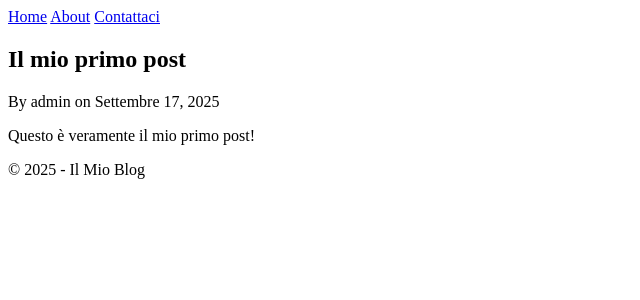
After one commit to stefincarico/progetto-fase-a, a Django app: page /blog/post/1/ in a window 1280 px wide. The commit adds this page. Shown: the top 300 px of the page, without its empty margins (0-640 px from the left). Run offline with Django 5.2, Linux system fonts and the light colour scheme; data comes from the database, SQL or seed files in the repository; both versions use the stored data as it was after the commit.

Commit message:
feat(blog): Aggiunge get_absolute_url e corregge URL di navigazione
  Questo commit introduce due modifiche principali al funzionamento dell'app blog.

  1.  Implementa get_absolute_url() sul modello Post:
      - Aggiunge il metodo get_absolute_url al modello Post per fornire un URL canonico per ogni
  articolo.
      - Risolve l'errore ImproperlyConfigured che si verificava dopo la modifica o la creazione di un
  post, fornendo una destinazione standard per il reindirizzamento (post-detail).

  2.  Corregge errori NoReverseMatch nella navigazione:
      - Risolve gli errori causati da link non definiti nella barra di navigazione del template
  base.html.
      - Aggiunge le viste, i percorsi URL nominati (blog-about, blog-contact, post-create) e i
  relativi template per le pagine "About", "Contatti" e "Crea Post".
      - Protegge la vista di creazione dei post con il decoratore @login_required.

```diff
--- a/05_django_blog/blog/models.py
+++ b/05_django_blog/blog/models.py
@@ -4,17 +4,21 @@ from django.utils import timezone
 from django.contrib.auth.models import User # Importiamo il modello Utente di Django
 
 # Ogni classe Model corrisponde a una tabella nel database
+from django.urls import reverse
+
+
 class Post(models.Model):
-    # Ogni attributo corrisponde a una colonna della tabella
+    # ... (i tuoi campi title, content, etc. restano qui)
     title = models.CharField(max_length=100)
     content = models.TextField(null=True, blank=True)
-    # auto_now_add=True dice a Django di salvare la data e ora correnti
-    # solo la prima volta che l'oggetto viene creato.
     date_posted = models.DateTimeField(default=timezone.now)
-    # ForeignKey crea una relazione "molti-a-uno". Molti post possono
-    # appartenere a un solo utente. on_delete=models.CASCADE dice a Django:
-    # "se l'utente viene cancellato, cancella anche tutti i suoi post".
     author = models.ForeignKey(User, on_delete=models.CASCADE)
 
     def __str__(self):
         return self.title
+
+    def get_absolute_url(self):
+        """Restituisce l'URL canonico per un'istanza di questo modello."""
+        # reverse() costruisce un URL a partire dal nome definito in urls.py
+        # kwargs passa i parametri richiesti dall'URL (in questo caso, la chiave primaria del post)
+        return reverse('post-detail', kwargs={'pk': self.pk})
--- a/05_django_blog/blog/templates/blog/about.html
+++ b/05_django_blog/blog/templates/blog/about.html
@@ -1,7 +1,5 @@
-<!-- blog/templates/blog/about.html -->
 {% extends 'blog/base.html' %}
-
 {% block content %}
-    <h1>Chi Siamo</h1>
-    <p>Questa è la pagina 'About' del nostro fantastico blog Django!</p>
+    <h1>Pagina About</h1>
+    <p>Questa è la pagina informativa del nostro blog.</p>
 {% endblock content %}
--- a/05_django_blog/blog/templates/blog/base.html
+++ b/05_django_blog/blog/templates/blog/base.html
@@ -6,10 +6,23 @@
     <title>Il Mio Fantastico Blog</title>
 </head>
 <body>
+        {% if messages %}
+        {% for message in messages %}
+            <div class="alert-{{ message.tags }}">
+                {{ message }}
+            </div>
+        {% endfor %}
+    {% endif %}
     <header>
         <nav>
             <a href="{% url 'blog-home' %}">Home</a>
+            <!-- Logica condizionale -->
+            {% if user.is_authenticated %}
+                <a href="{% url 'post-create' %}">Crea Post</a>
+            {% endif %}
             <a href="{% url 'blog-about' %}">About</a>
+            <a href="{% url 'blog-contact' %}">Contattaci</a>
+
         </nav>
     </header>
 
--- a/05_django_blog/blog/templates/blog/home.html
+++ b/05_django_blog/blog/templates/blog/home.html
@@ -6,8 +6,8 @@
 
     {% for post in posts %}
         <article>
-            <h2>{{ post.title }}</h2>
-            <p>By {{ post.author }} on {{ post.date_posted|date:"F d, Y" }}</p>
+            <h2><a href="{% url 'post-detail' post.pk %}">{{ post.title }}</a></h2>
+            <p>▶ {{ post.author }} | {{ post.date_posted|date:"F d, Y H:i" }}</p>
             <p>{{ post.content }}</p>
         </article>
         <hr>
--- /dev/null
+++ b/05_django_blog/blog/templates/blog/post_detail.html
@@ -0,0 +1,13 @@
+{% extends "blog/base.html" %}
+{% block content %}
+  <article>
+    <h2>{{ object.title }}</h2>
+    <p>By {{ object.author.username }} on {{ object.date_posted|date:"F d, Y" }}</p>
+    <p>{{ object.content }}</p>
+    {% if object.author == user %}
+  <a href="{% url 'post-update' object.pk %}">Modifica</a>
+  <a href="{% url 'post-delete' object.pk %}">Elimina</a>
+{% endif %}
+
+  </article>
+{% endblock content %}
--- a/05_django_blog/blog/urls.py
+++ b/05_django_blog/blog/urls.py
@@ -1,12 +1,18 @@
 # blog/urls.py
 from django.urls import path
-from . import views # Importiamo le views dalla stessa cartella
+# Importiamo direttamente la nostra nuova classe
+from .views import PostCreateView, PostDeleteView, PostListView, PostDetailView, PostUpdateView
+from . import views
 
+# Questo file gestisce gli URL specifici dell'app 'blog'
 urlpatterns = [
-    # Quando l'utente visita l'URL "radice" dell'app (es. /blog/),
-    # Django chiamerà la funzione 'home' che si trova in views.py.
-    path('', views.home, name='blog-home'),
-
-    # Questa nuova regola dice: l'indirizzo 'about/' va alla view 'about'
+    # La vecchia riga era: path('', views.home, name='blog-home'),
+    # La nuova riga è:
+    path('', PostListView.as_view(), name='blog-home'),
     path('about/', views.about, name='blog-about'),
+    path('contact/', views.contact, name='blog-contact'),
+    path('post/new/', PostCreateView.as_view(), name='post-create'),
+    path('post/<int:pk>/', PostDetailView.as_view(), name='post-detail'),
+    path('post/<int:pk>/update/', PostUpdateView.as_view(), name='post-update'),
+    path('post/<int:pk>/delete/', PostDeleteView.as_view(), name='post-delete'),
 ]
--- a/05_django_blog/blog/views.py
+++ b/05_django_blog/blog/views.py
@@ -1,24 +1,97 @@
 # blog/views.py
 from django.shortcuts import render
+from django.urls import reverse_lazy
 from .models import Post # Importiamo il nostro modello Post!
+from django.shortcuts import redirect # Ci servirà per reindirizzare l'utente
+from django.contrib import messages # Per mostrare messaggi di successo
+from .forms import ContactForm, PostForm # Aggiungi PostForm
+from django.contrib.auth.decorators import login_required # Importa il decorator!
 
-def home(request):
-    # Usiamo l'ORM per prendere tutti gli oggetti Post dal database
-    # e li ordiniamo per data, dal più recente al più vecchio.
-    posts = Post.objects.all().order_by('-date_posted')
+from django.shortcuts import render, redirect
+from django.contrib.auth.decorators import login_required
+from .models import Post
+from django.contrib.auth.mixins import LoginRequiredMixin, UserPassesTestMixin
+from django.views.generic import ListView, DetailView, CreateView, UpdateView, DeleteView
 
-    # Creiamo un "contesto", un dizionario Python.
-    # La chiave ('posts') sarà il nome della variabile che useremo nel template.
-    # Il valore (posts) è il QuerySet che abbiamo appena creato.
-    context = {
-        'posts': posts
-    }
+# -------------------------------------------------------------------
+# QUESTA È LA NOSTRA NUOVA VIEW BASATA SU CLASSE
+class PostListView(ListView):
+    model = Post # 1. Quale modello interrogare
+    template_name = 'blog/home.html' # 2. Quale template usare
+    context_object_name = 'posts' # 3. Come si chiamerà la nostra lista nel template
+    ordering = ['-date_posted'] # Aggiungiamo anche l'ordinamento
+# -------------------------------------------------------------------
 
-    # Passiamo il contesto al template.
-    # La funzione render si occuperà di rendere questa variabile
-    # disponibile nel file HTML.
-    return render(request, 'blog/home.html', context)
+
+def about(request):
+    return render(request, 'blog/about.html', {'title': 'About'})
+
+
+@login_required
+def post_create(request):
+    # Logica per creare un post (la vedremo dopo)
+    return redirect('blog-home') # Per ora, reindirizziamo alla home
 
 def about(request):
     # Non abbiamo ancora creato questo template, ma prepariamo la view
     return render(request, 'blog/about.html', {'title': 'About'})
+
+def contact(request):
+    if request.method == 'POST':
+        # Se il metodo è POST, l'utente ha inviato dei dati.
+        # Creiamo un'istanza del form POPOLANDOLA con i dati dalla richiesta.
+        form = ContactForm(request.POST)
+        if form.is_valid():
+            # is_valid() fa tutta la magia: validazione, pulizia...
+            # Se i dati sono validi, li possiamo leggere da form.cleaned_data
+            name = form.cleaned_data['name']
+            email = form.cleaned_data['email']
+            message_text = form.cleaned_data['message']
+
+            # Qui, in un'app reale, invieremmo un'email.
+            # Per ora, stampiamo solo in console.
+            print(f"NUOVO MESSAGGIO DA {name} ({email}): {message_text}")
+
+            messages.success(request, 'Il tuo messaggio è stato inviato con successo!')
+            return redirect('blog-home') # Reindirizza l'utente alla home
+    else:
+        # Se il metodo è GET (o qualsiasi altro), l'utente ha appena visitato la pagina.
+        # Creiamo un'istanza del form VUOTA.
+        form = ContactForm()
+
+    return render(request, 'blog/contact.html', {'form': form})
+
+class PostCreateView(LoginRequiredMixin, CreateView):
+    model = Post
+    fields = ['title', 'content']
+    # Il template di default sarebbe post_form.html, che abbiamo già.
+
+    # Dobbiamo sovrascrivere questo metodo per assegnare l'autore
+    def form_valid(self, form):
+        form.instance.author = self.request.user
+        return super().form_valid(form)
+
+class PostDetailView(DetailView):
+    model = Post
+    # Django per convenzione cercherà <app>/<model>_detail.html
+    # Quindi non serve specificare il template_name se seguiamo la convenzione.
+
+class PostUpdateView(LoginRequiredMixin, UserPassesTestMixin, UpdateView):
+    model = Post
+    fields = ['title', 'content']
+
+    def form_valid(self, form):
+        form.instance.author = self.request.user
+        return super().form_valid(form)
+
+    def test_func(self):
+        post = self.get_object()
+        return self.request.user == post.author
+
+class PostDeleteView(LoginRequiredMixin, UserPassesTestMixin, DeleteView):
+    model = Post
+    success_url = reverse_lazy('blog-home') # Dove andare dopo la cancellazione
+
+    def test_func(self):
+        post = self.get_object()
+        return self.request.user == post.author
--- a/05_django_blog/myblog/settings.py
+++ b/05_django_blog/myblog/settings.py
@@ -11,6 +11,7 @@ https://docs.djangoproject.com/en/5.2/ref/settings/
 """
 
 from pathlib import Path
+import os
 
 # Build paths inside the project like this: BASE_DIR / 'subdir'.
 BASE_DIR = Path(__file__).resolve().parent.parent
@@ -56,7 +57,7 @@ ROOT_URLCONF = 'myblog.urls'
 TEMPLATES = [
     {
         'BACKEND': 'django.template.backends.django.DjangoTemplates',
-        'DIRS': [],
+        'DIRS': [os.path.join(BASE_DIR, 'templates')],
         'APP_DIRS': True,
         'OPTIONS': {
             'context_processors': [
@@ -140,3 +141,6 @@ STATIC_URL = 'static/'
 # https://docs.djangoproject.com/en/5.2/ref/settings/#default-auto-field
 
 DEFAULT_AUTO_FIELD = 'django.db.models.BigAutoField'
+
+# Dove reindirizzare l'utente dopo il login
+LOGIN_REDIRECT_URL = '/blog/'
--- a/05_django_blog/myblog/urls.py
+++ b/05_django_blog/myblog/urls.py
@@ -22,4 +22,8 @@ urlpatterns = [
     # Dice a Django: "per ogni URL che inizia con 'blog/',
     # passa il resto dell'indirizzo al file 'blog.urls'".
     path('blog/', include('blog.urls')),
+
+    # Aggiungiamo questa riga per includere tutti gli URL di autenticazione
+    # (login, logout, cambio password, etc.) forniti da Django.
+    path('accounts/', include('django.contrib.auth.urls')),
 ]
```
Also changed, not shown: 05_django_blog/blog/forms.py (added, +14 -0 lines), 05_django_blog/blog/templates/blog/contact.html (added, +10 -0 lines), 05_django_blog/blog/templates/blog/post_confirm_delete.html (added, +9 -0 lines), 05_django_blog/blog/templates/blog/post_form.html (added, +9 -0 lines), 05_django_blog/blog/templates/registration/login.html (added, +9 -0 lines), templates/registration/login.html (added, +10 -0 lines), 05_django_blog/db.sqlite3.
